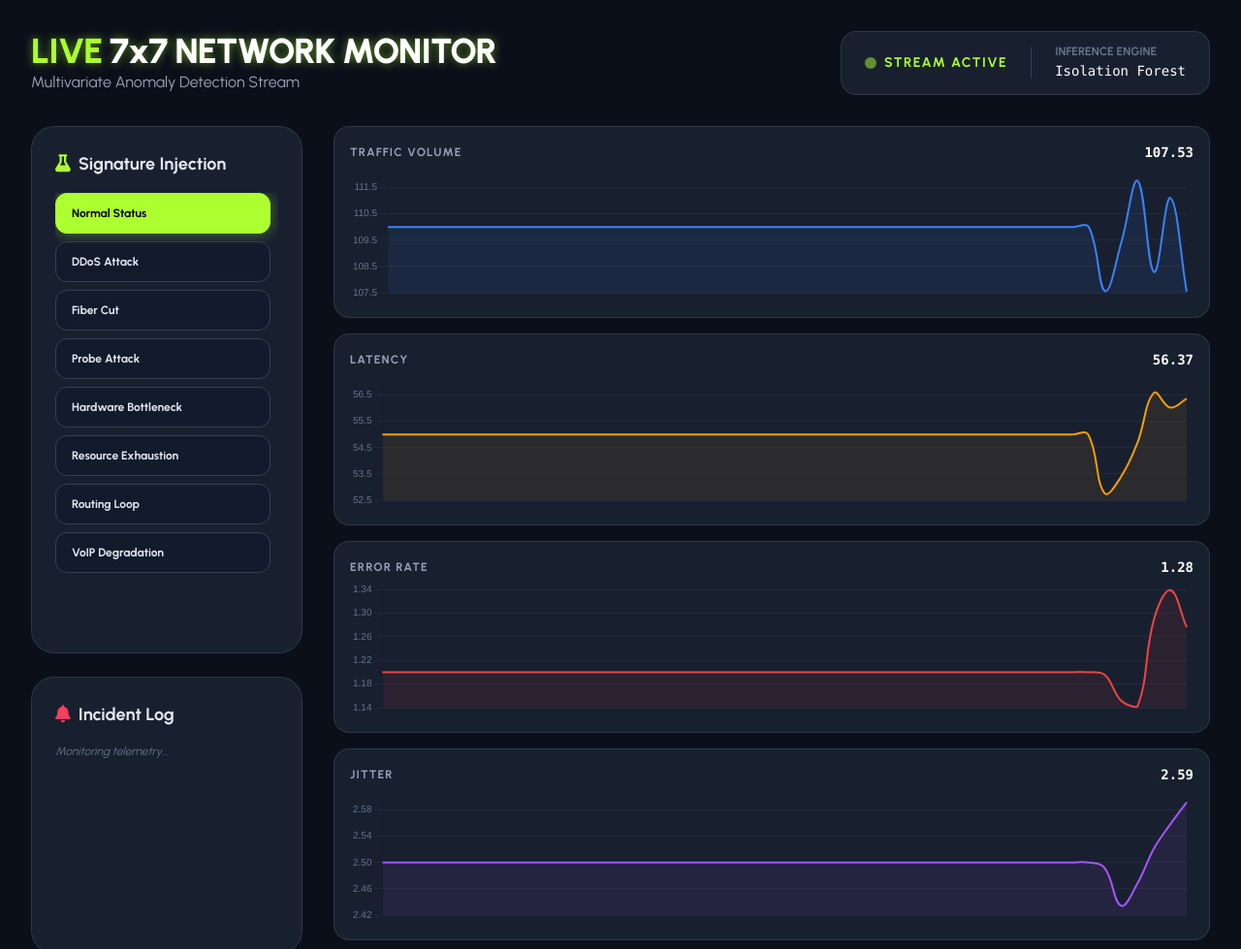
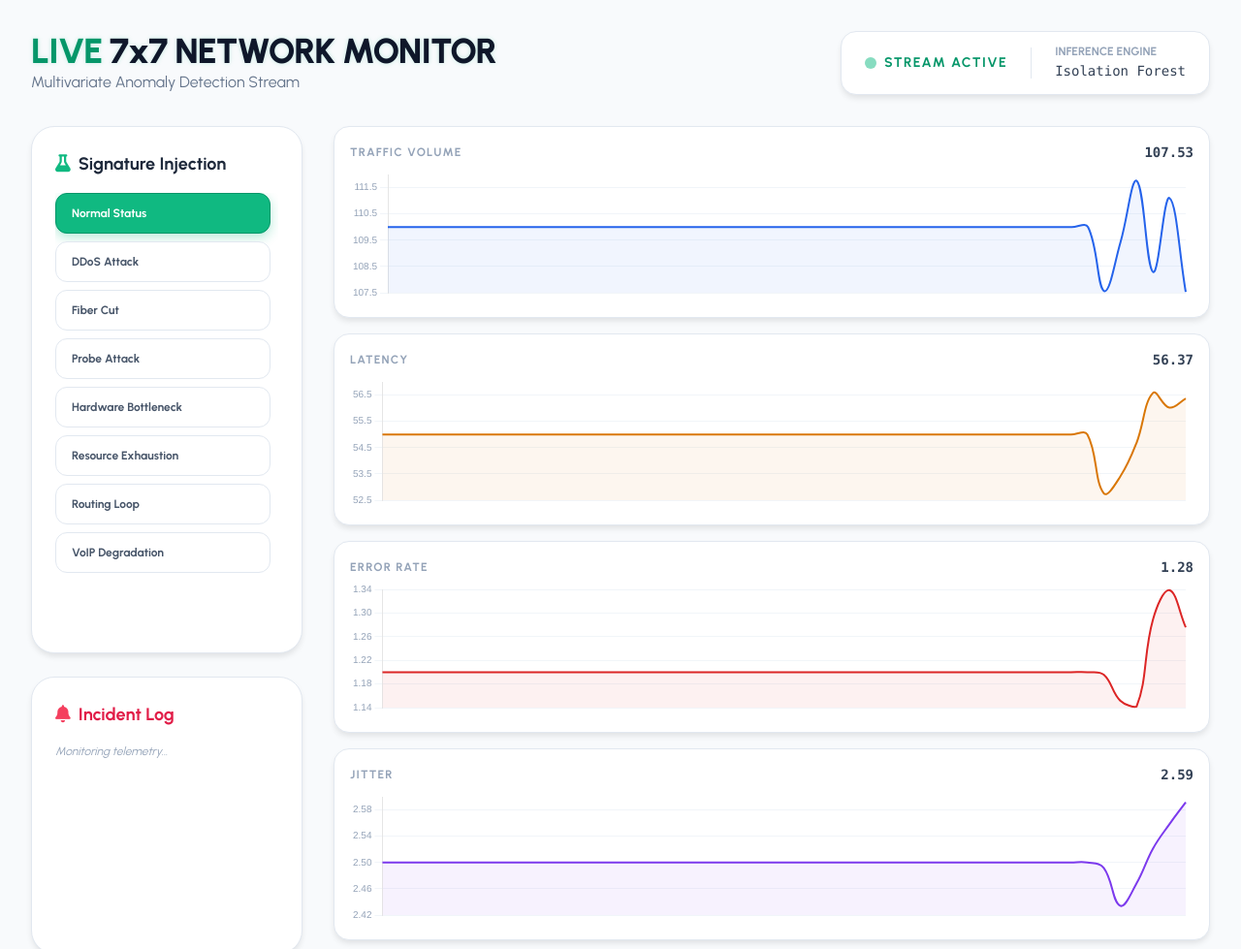
Before and after one commit to Manik967/telecom-ai-monitor, a plain HTML site: page index.html in a window 1280 px wide. Shown: the top 979 px of the page at 97% size. Drawn offline with nearby package versions, Linux system fonts and the light colour scheme.

Commit message:
Update index.html

```diff
--- a/index.html
+++ b/index.html
@@ -11,13 +11,13 @@
         @import url('https://fonts.googleapis.com/css2?family=Urbanist:wght@400;600;700;800&display=swap');
         body {
             font-family: 'Urbanist', sans-serif;
-            background-color: #0b0f1a;
-            color: #e2e8f0;
+            background-color: #f8fafc; /* Changed to light background */
+            color: #1e293b; /* Changed to dark text */
         }
         .glass-card {
-            background: rgba(30, 41, 59, 0.7);
-            backdrop-filter: blur(10px);
-            border: 1px solid rgba(255, 255, 255, 0.1);
+            background: #ffffff; /* Changed to solid white */
+            border: 1px solid #e2e8f0; /* Changed to light border */
+            box-shadow: 0 4px 6px -1px rgb(0 0 0 / 0.1);
         }
         .chart-container {
             position: relative;
@@ -25,28 +25,35 @@
             width: 100%;
         }
         .neon-text {
-            text-shadow: 0 0 10px rgba(173, 255, 47, 0.5);
+            /* Modified for light theme readability */
+            text-shadow: 0 0 5px rgba(16, 185, 129, 0.2);
         }
         .signature-btn {
             transition: all 0.3s cubic-bezier(0.4, 0, 0.2, 1);
+            background-color: #ffffff;
+            border: 1px solid #e2e8f0;
+            color: #475569;
+        }
+        .signature-btn:hover {
+            background-color: #f1f5f9;
         }
         .signature-btn:active {
             transform: scale(0.95);
         }
         .signature-btn.active {
-            background-color: #adff2f;
-            color: #000;
-            border-color: #adff2f;
-            box-shadow: 0 0 15px rgba(173, 255, 47, 0.4);
+            background-color: #10b981; /* Emerald Green */
+            color: #ffffff;
+            border-color: #059669;
+            box-shadow: 0 4px 12px rgba(16, 185, 129, 0.3);
         }
         .custom-scrollbar::-webkit-scrollbar {
             width: 4px;
         }
         .custom-scrollbar::-webkit-scrollbar-track {
-            background: rgba(0, 0, 0, 0.1);
+            background: rgba(0, 0, 0, 0.05);
         }
         .custom-scrollbar::-webkit-scrollbar-thumb {
-            background: rgba(173, 255, 47, 0.2);
+            background: #cbd5e1;
             border-radius: 10px;
         }
     </style>
@@ -57,21 +64,21 @@
         <!-- Header -->
         <header class="flex flex-col md:flex-row items-center justify-between mb-8 gap-4">
             <div class="text-center md:text-left">
-                <h1 class="text-4xl font-extrabold tracking-tight text-white neon-text">
-                    <span class="text-[#adff2f]">LIVE</span> 7x7 NETWORK MONITOR
+                <h1 class="text-4xl font-extrabold tracking-tight text-slate-900 neon-text">
+                    <span class="text-emerald-600">LIVE</span> 7x7 NETWORK MONITOR
                 </h1>
-                <p class="text-slate-400 font-medium">Multivariate Anomaly Detection Stream</p>
+                <p class="text-slate-500 font-medium">Multivariate Anomaly Detection Stream</p>
             </div>
 
             <div class="flex items-center gap-6 glass-card px-6 py-3 rounded-2xl">
                 <div class="flex items-center gap-2">
-                    <div class="h-3 w-3 rounded-full bg-[#adff2f] animate-pulse"></div>
-                    <span class="text-sm font-bold uppercase tracking-widest text-[#adff2f]">Stream Active</span>
+                    <div class="h-3 w-3 rounded-full bg-emerald-500 animate-pulse"></div>
+                    <span class="text-sm font-bold uppercase tracking-widest text-emerald-600">Stream Active</span>
                 </div>
-                <div class="h-8 w-px bg-slate-700"></div>
+                <div class="h-8 w-px bg-slate-200"></div>
                 <div>
-                    <span class="text-xs text-slate-500 font-bold block uppercase">Inference Engine</span>
-                    <span class="font-mono text-sm text-white">Isolation Forest</span>
+                    <span class="text-xs text-slate-400 font-bold block uppercase">Inference Engine</span>
+                    <span class="font-mono text-sm text-slate-700">Isolation Forest</span>
                 </div>
             </div>
         </header>
@@ -81,8 +88,8 @@
             <div class="space-y-6">
                 <!-- Simulation Controls -->
                 <div class="glass-card p-6 rounded-3xl">
-                    <h2 class="text-lg font-bold mb-4 flex items-center gap-2">
-                        <i class="fa-solid fa-flask text-[#adff2f]"></i> Signature Injection
+                    <h2 class="text-lg font-bold mb-4 flex items-center gap-2 text-slate-800">
+                        <i class="fa-solid fa-flask text-emerald-500"></i> Signature Injection
                     </h2>
                     <div class="space-y-2 h-[450px] overflow-y-auto pr-2 custom-scrollbar" id="signature-controls">
                         <!-- Buttons added via JS -->
@@ -91,11 +98,11 @@
 
                 <!-- Alert Feed -->
                 <div class="glass-card p-6 rounded-3xl">
-                    <h2 class="text-lg font-bold mb-4 flex items-center gap-2">
+                    <h2 class="text-lg font-bold mb-4 flex items-center gap-2 text-rose-600">
                         <i class="fa-solid fa-bell text-rose-500"></i> Incident Log
                     </h2>
                     <div id="alert-feed" class="space-y-3 h-48 overflow-y-auto pr-2 custom-scrollbar">
-                        <div class="text-xs text-slate-500 italic">Monitoring telemetry...</div>
+                        <div class="text-xs text-slate-400 italic">Monitoring telemetry...</div>
                     </div>
                 </div>
             </div>
@@ -114,13 +121,13 @@
         const UPDATE_SPEED = 800; // ms
 
         const FEATURE_CONFIG = [
-            { id: 'Traffic_Volume', label: 'Traffic Volume', unit: 'GB/min', color: '#3b82f6', base: 110, dev: 5 },
-            { id: 'Latency_ms', label: 'Latency', unit: 'ms', color: '#f59e0b', base: 55, dev: 5 },
-            { id: 'Error_Rate', label: 'Error Rate', unit: 'Ev/min', color: '#ef4444', base: 1.2, dev: 0.3 },
-            { id: 'Jitter_ms', label: 'Jitter', unit: 'ms', color: '#a855f7', base: 2.5, dev: 0.2 },
-            { id: 'Throughput_Mbps', label: 'Throughput', unit: 'Mbps', color: '#10b981', base: 75, dev: 4 },
-            { id: 'Packet_Loss_Rate', label: 'Packet Loss', unit: '%', color: '#f43f5e', base: 0.6, dev: 0.1 },
-            { id: 'CPU_Utilization_Pct', label: 'CPU Utilization', unit: '%', color: '#06b6d4', base: 35, dev: 3 }
+            { id: 'Traffic_Volume', label: 'Traffic Volume', unit: 'GB/min', color: '#2563eb', base: 110, dev: 5 },
+            { id: 'Latency_ms', label: 'Latency', unit: 'ms', color: '#d97706', base: 55, dev: 5 },
+            { id: 'Error_Rate', label: 'Error Rate', unit: 'Ev/min', color: '#dc2626', base: 1.2, dev: 0.3 },
+            { id: 'Jitter_ms', label: 'Jitter', unit: 'ms', color: '#7c3aed', base: 2.5, dev: 0.2 },
+            { id: 'Throughput_Mbps', label: 'Throughput', unit: 'Mbps', color: '#059669', base: 75, dev: 4 },
+            { id: 'Packet_Loss_Rate', label: 'Packet Loss', unit: '%', color: '#e11d48', base: 0.6, dev: 0.1 },
+            { id: 'CPU_Utilization_Pct', label: 'CPU Utilization', unit: '%', color: '#0891b2', base: 35, dev: 3 }
         ];
 
         const SIGNATURES = {
@@ -169,7 +176,7 @@
                 card.innerHTML = `
                     <div class="flex justify-between items-center mb-1">
                         <span class="text-xs font-bold uppercase tracking-widest text-slate-400">${feat.label}</span>
-                        <span id="val-${feat.id}" class="font-mono text-sm font-bold text-white">--</span>
+                        <span id="val-${feat.id}" class="font-mono text-sm font-bold text-slate-700">--</span>
                     </div>
                     <div class="chart-container">
                         <canvas id="chart-${feat.id}"></canvas>
@@ -182,7 +189,7 @@
             // Setup buttons
             ['Normal Status', ...Object.keys(SIGNATURES)].forEach(name => {
                 const btn = document.createElement('button');
-                btn.className = `signature-btn w-full text-left px-4 py-3 rounded-xl border border-slate-700 bg-slate-900/50 text-xs font-bold hover:bg-slate-800 transition-all ${name === 'Normal Status' ? 'active' : ''}`;
+                btn.className = `signature-btn w-full text-left px-4 py-3 rounded-xl border text-xs font-bold transition-all ${name === 'Normal Status' ? 'active' : ''}`;
                 btn.innerHTML = `<span>${name}</span>`;
                 btn.onclick = () => setAttack(name, btn);
                 controls.appendChild(btn);
@@ -205,12 +212,14 @@
                         pointRadius: 0,
                         tension: 0.4,
                         fill: true,
-                        backgroundColor: feat.color + '15'
+                        backgroundColor: feat.color + '10' // Subtle fill
                     }, {
                         label: 'Anomaly',
                         data: Array(WINDOW_SIZE).fill(null),
                         type: 'scatter',
                         pointBackgroundColor: '#ef4444',
+                        pointBorderColor: '#fff',
+                        pointBorderWidth: 2,
                         pointRadius: 6,
                         showLine: false
                     }]
@@ -222,8 +231,8 @@
                     scales: {
                         x: { display: false },
                         y: {
-                            grid: { color: 'rgba(255,255,255,0.05)' },
-                            ticks: { color: '#64748b', font: { size: 10 } }
+                            grid: { color: '#f1f5f9' }, // Light grid lines
+                            ticks: { color: '#94a3b8', font: { size: 10 } }
                         }
                     },
                     animation: false
@@ -248,10 +257,11 @@
         function logAlert(msg, type = 'error') {
             const feed = document.getElementById('alert-feed');
             const alert = document.createElement('div');
-            const color = type === 'error' ? 'text-rose-400 border-rose-900/50 bg-rose-900/10' : 'text-amber-400 border-amber-900/50 bg-amber-900/10';
+            // Updated alert colors for light theme
+            const color = type === 'error' ? 'text-rose-600 border-rose-100 bg-rose-50' : 'text-amber-600 border-amber-100 bg-amber-50';
 
             alert.className = `p-3 rounded-xl border text-[10px] font-bold uppercase tracking-tight ${color} animate-pulse`;
-            alert.innerHTML = `<span class="opacity-50 text-slate-500 mr-2">[${new Date().toLocaleTimeString()}]</span> ${msg}`;
+            alert.innerHTML = `<span class="opacity-50 text-slate-400 mr-2">[${new Date().toLocaleTimeString()}]</span> ${msg}`;
 
             feed.prepend(alert);
             if (feed.children.length > 15) feed.removeChild(feed.lastChild);
```
